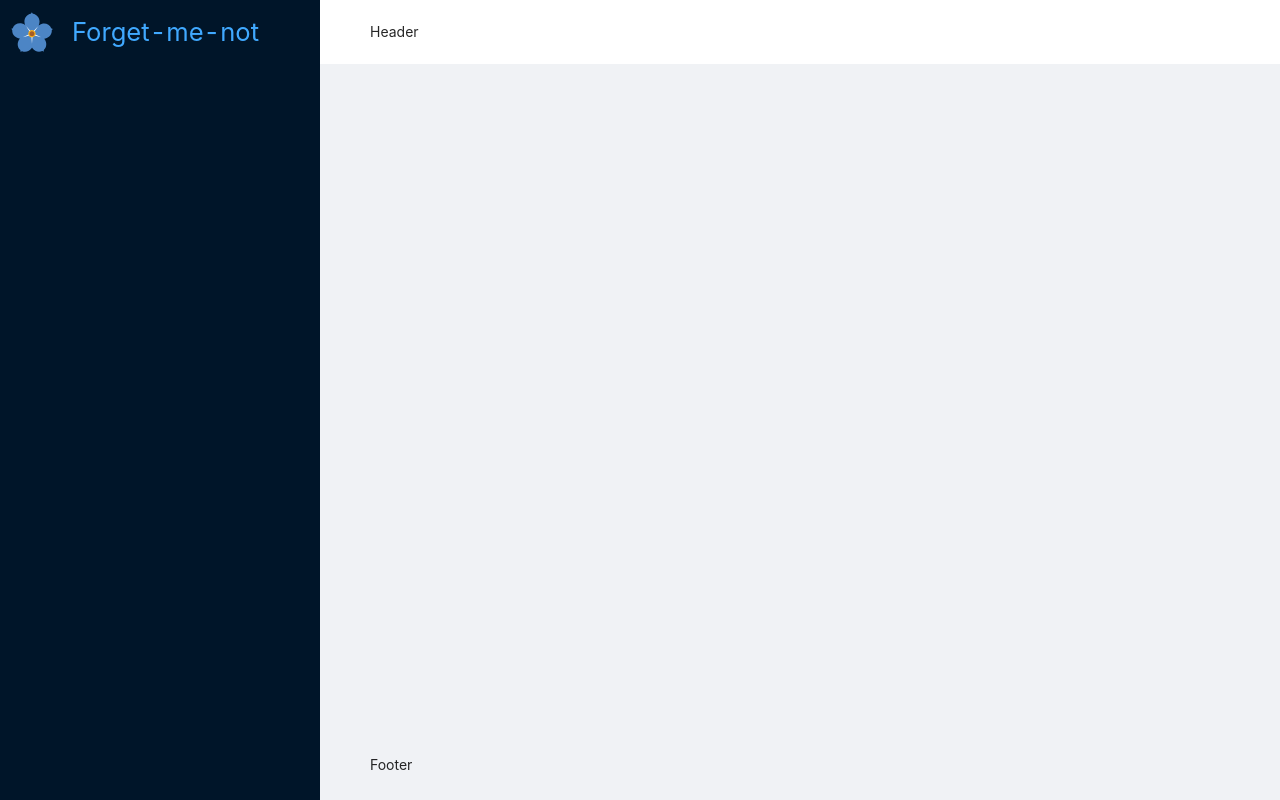
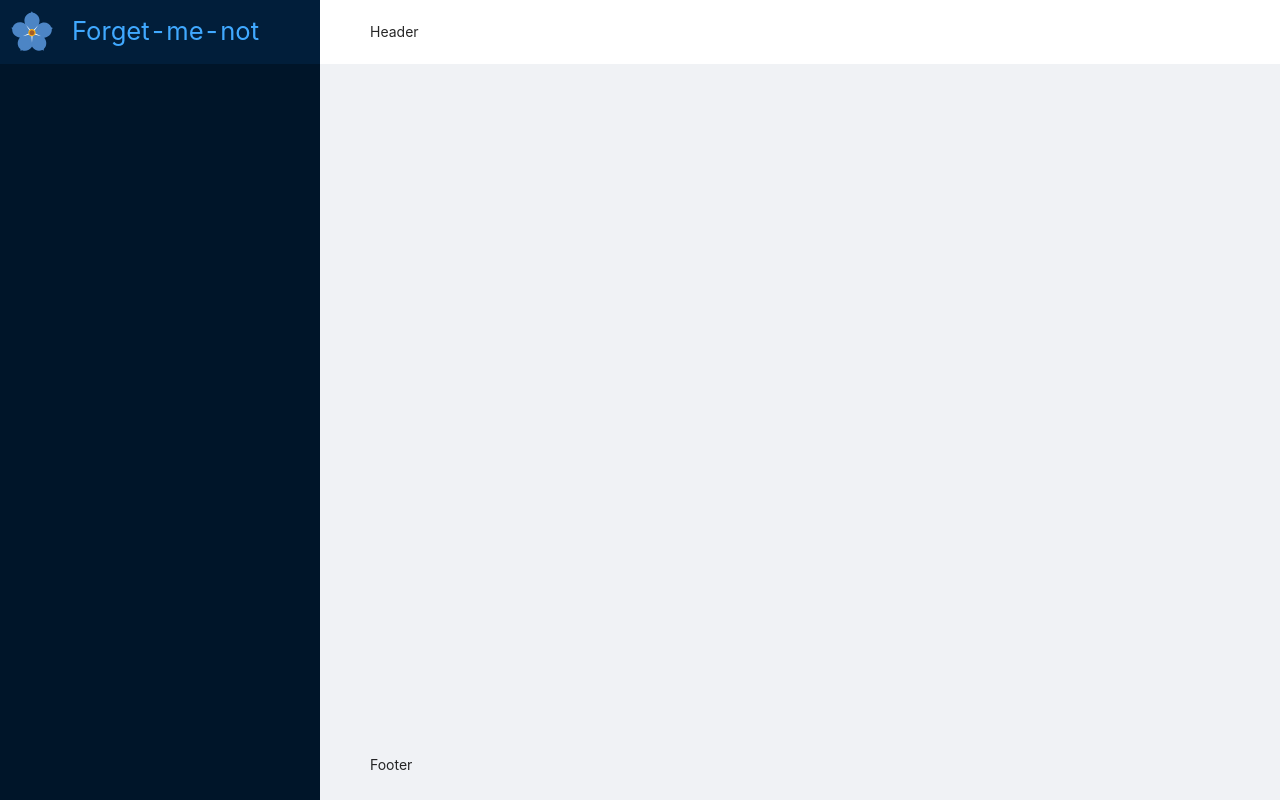
Before and after one commit to juicylevel/forget-me-not-web, a React (Create React App) app: page / in a window 1280 px wide. Built offline with nearby package versions, Linux system fonts and the light colour scheme.

Commit message:
sider styles

```diff
--- a/src/views/App/App.js
+++ b/src/views/App/App.js
@@ -17,6 +17,8 @@ const FullHeightLayout = styled(Layout)`
 
 const LogoWrapper = styled(Link)`
     display: block;
+    height: ${HEADER_HEIGHT};
+    background-color: #011e3a;
 `;
 
 const Logo = styled.div`
@@ -24,15 +26,18 @@ const Logo = styled.div`
     height: ${HEADER_HEIGHT};
     background-image: url(${logoSvg});
     background-repeat: no-repeat;
-    background-position: center center;
+    background-position: center 45%;
     background-size: 42px 42px;
 `;
 
 const LogoLabel = styled.span`
     font-size: 1.6rem;
+    line-height: 1.6rem;
 `;
 
 const Header = styled(Layout.Header)`
+    display: flex;
+    align-items: center;
     height: ${HEADER_HEIGHT};
     background-color: white;
 `;
@@ -51,7 +56,9 @@ export default () => (
                 </LogoWrapper>
             </Sider>
             <Layout>
-                <Header>Header</Header>
+                <Header>
+                    <span>Header</span>
+                </Header>
                 <Content>
 
                 </Content>
```
